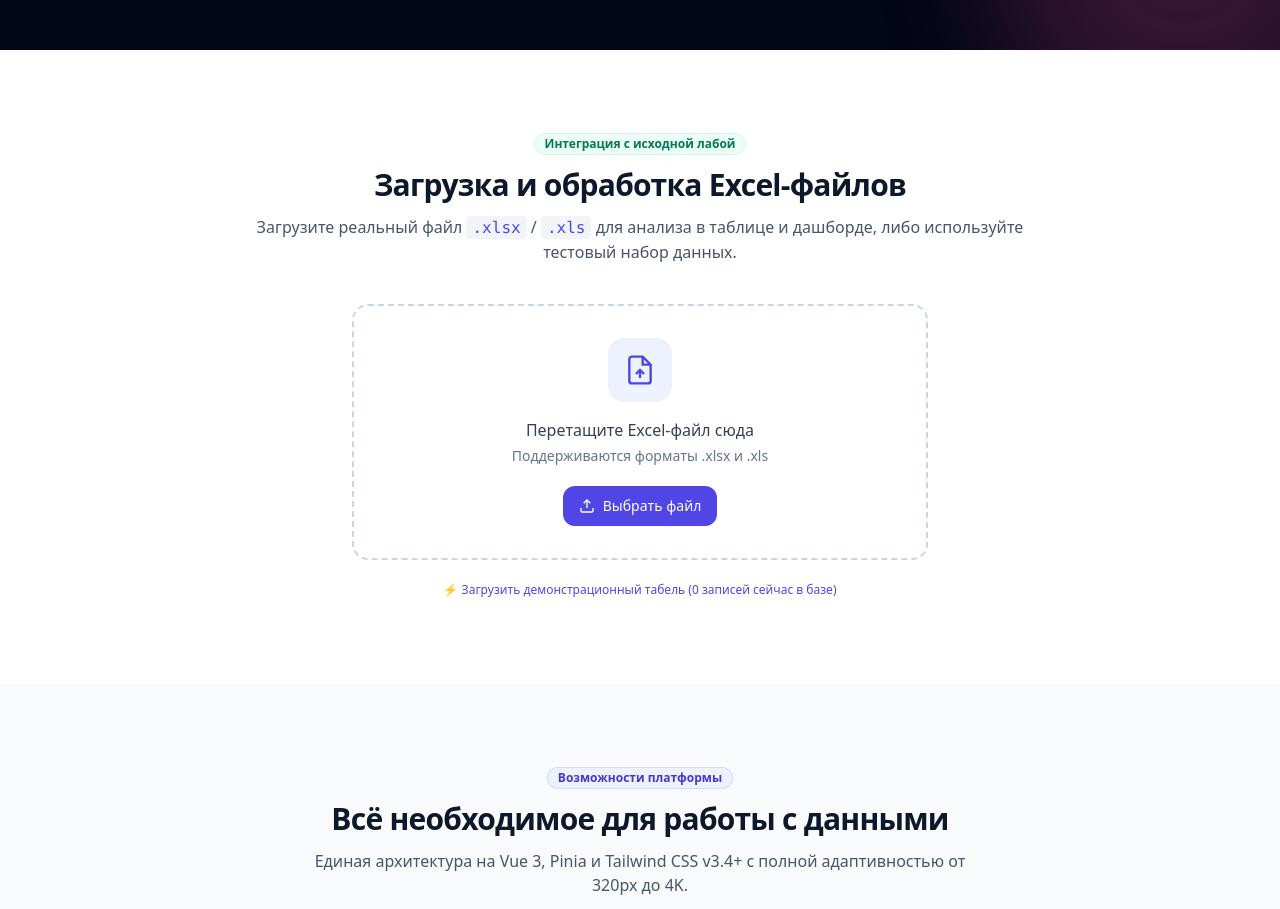
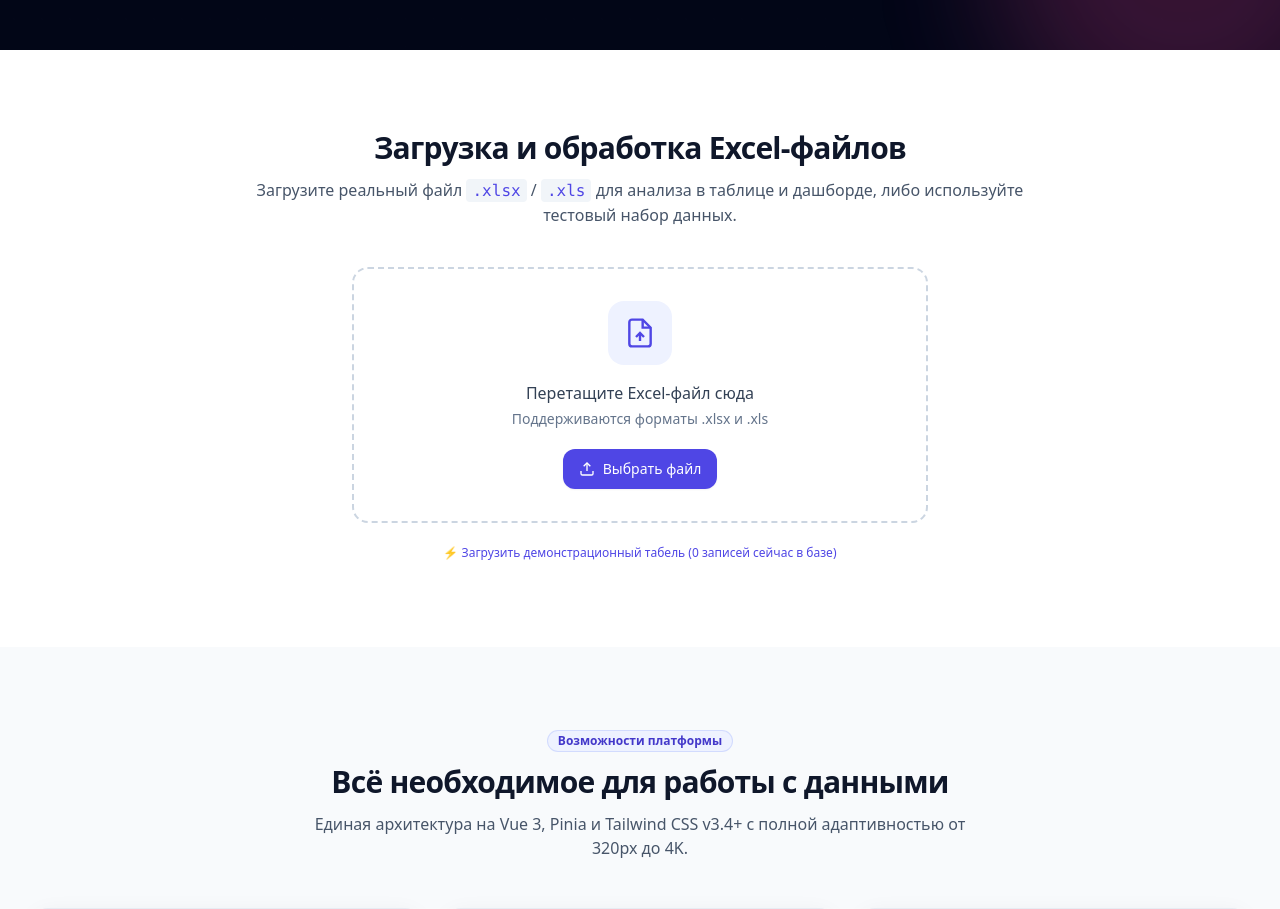
Before and after one commit to beregnac/excelflow-lab, a Vue app: page / in a window 1280 px wide. Shown: the part 820-1729 px from the top of the page. Built offline with nearby package versions, Linux system fonts and the light colour scheme.

Commit message:
chore: remove lab badge on home upload section

```diff
--- a/src/views/HomeView.vue
+++ b/src/views/HomeView.vue
@@ -12,7 +12,6 @@
       <section id="about" class="ds-section bg-white dark:bg-slate-900" aria-labelledby="upload-heading">
         <div class="ds-container">
           <div id="excel-upload" class="mx-auto max-w-3xl text-center space-y-3 mb-10">
-            <span class="ds-badge ds-badge-success">Интеграция с исходной лабой</span>
             <h2 id="upload-heading" class="ds-h2">Загрузка и обработка Excel-файлов</h2>
             <p class="ds-body">
               Загрузите реальный файл <code class="rounded bg-slate-100 px-1.5 py-0.5 text-brand-600 dark:bg-slate-800 dark:text-brand-400">.xlsx</code> / <code class="rounded bg-slate-100 px-1.5 py-0.5 text-brand-600 dark:bg-slate-800 dark:text-brand-400">.xls</code> для анализа в таблице и дашборде, либо используйте тестовый набор данных.
```
